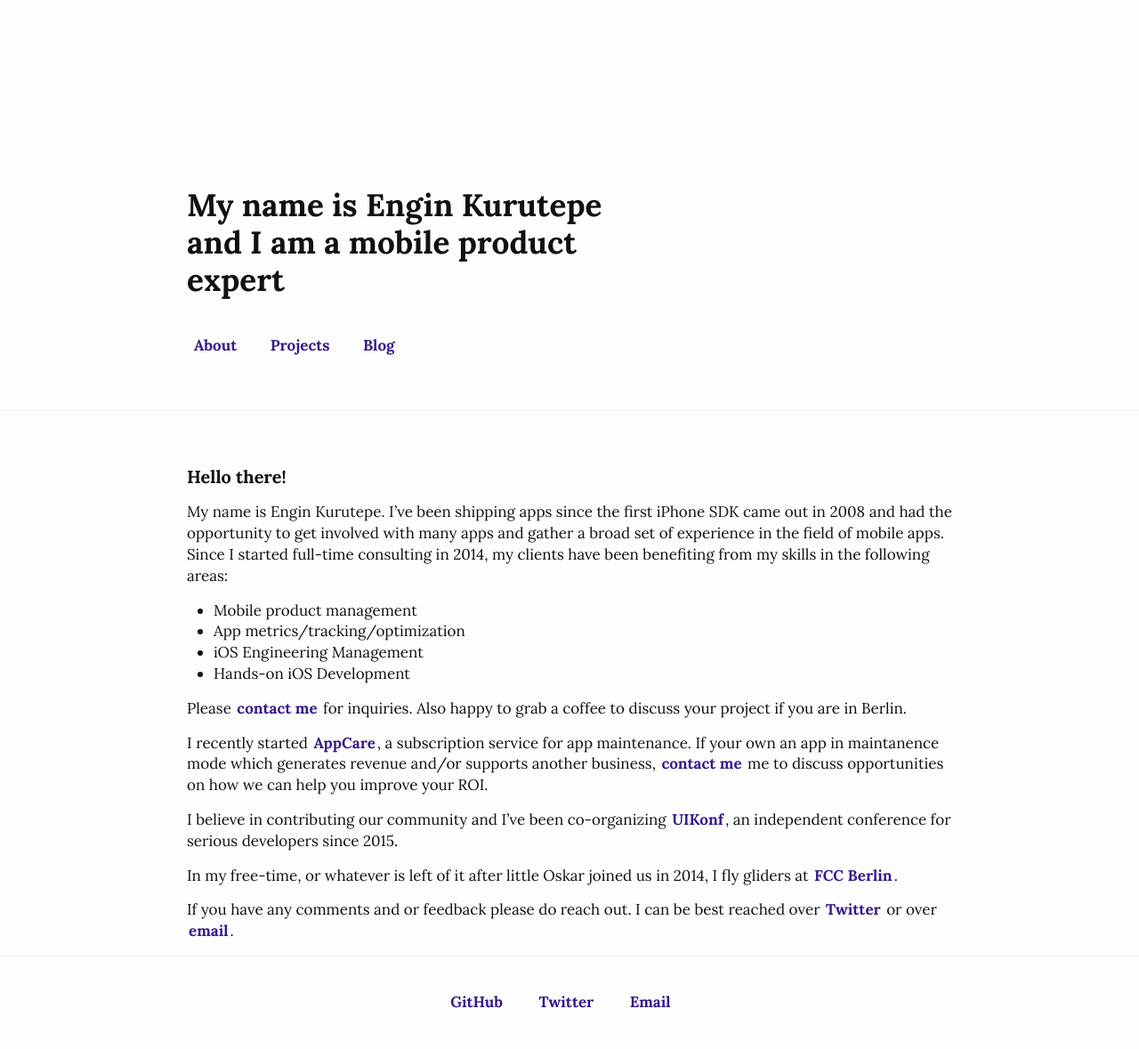
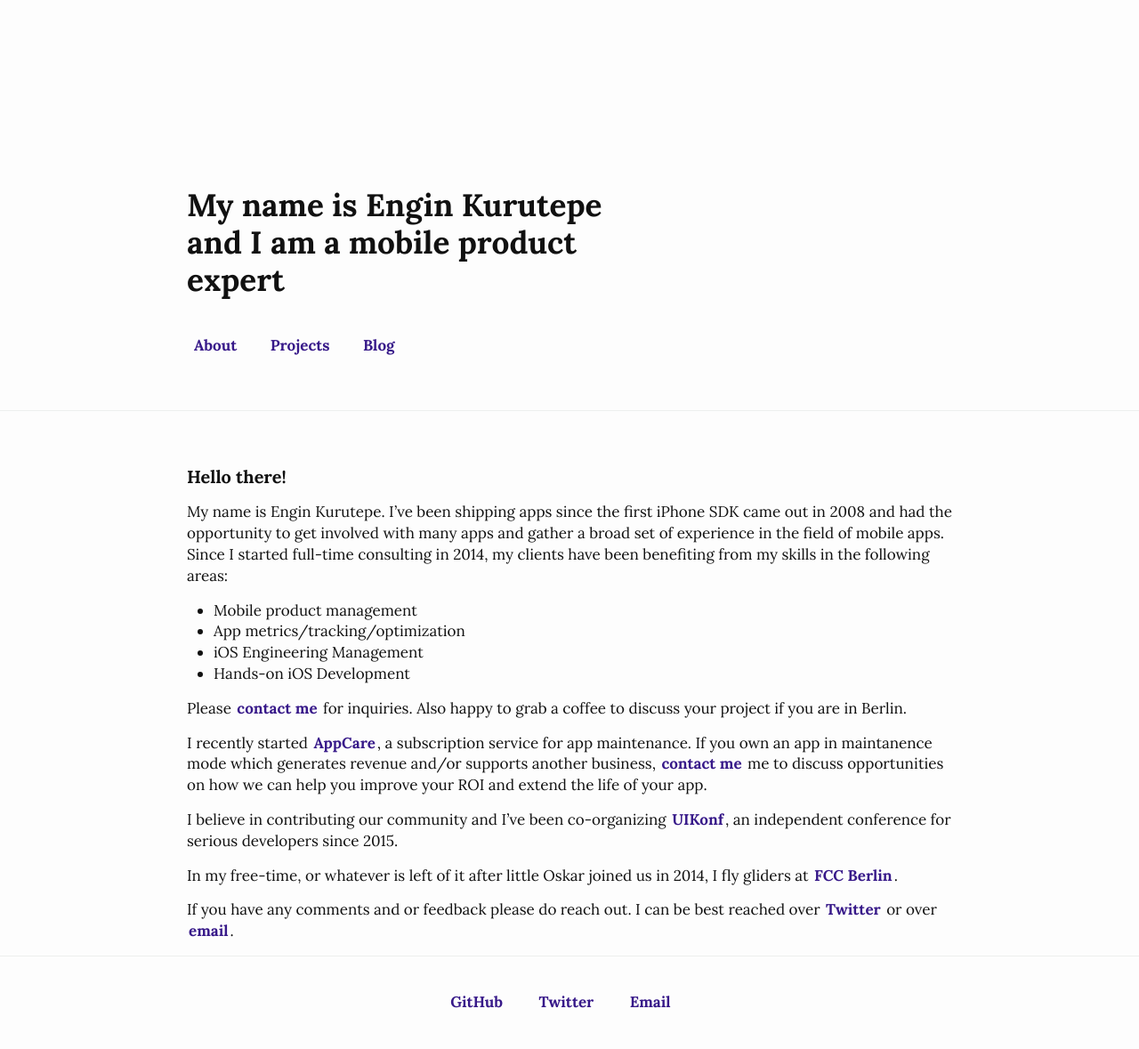
Before and after one commit to ekurutepe/ekurutepe.github.io, a Jekyll site: the page built from index.md, in a window 1280 px wide. Shown: the whole page at 89% size. Built offline with Jekyll 4.4.1, drawn with Linux system fonts in a browser that asks for light colours.

```diff
--- a/index.md
+++ b/index.md
@@ -14,7 +15,7 @@ My name is Engin Kurutepe. I've been shipping apps since the first iPhone SDK ca
 
 Please [contact me](mailto:engin@kurutepe.com) for inquiries. Also happy to grab a coffee to discuss your project if you are in Berlin.
 
-I recently started [AppCare](https://appcare.io), a subscription service for app maintenance. If your own an app in maintanence mode which generates revenue and/or supports another business, [contact me](mailto:engin@kurutepe.com) me to discuss opportunities on how we can help you improve your ROI.
+I recently started [AppCare](https://appcare.io), a subscription service for app maintenance. If you own an app in maintanence mode which generates revenue and/or supports another business, [contact me](mailto:engin@kurutepe.com) me to discuss opportunities on how we can help you improve your ROI and extend the life of your app.
 
 I believe in contributing our community and I've been co-organizing [UIKonf](http://www.uikonf.com), an independent conference for serious developers since 2015.
 
```
Also changed, not shown: other parts of index.md (+1 -0 lines), projects.md (+1 -0 lines), 3 other files.
